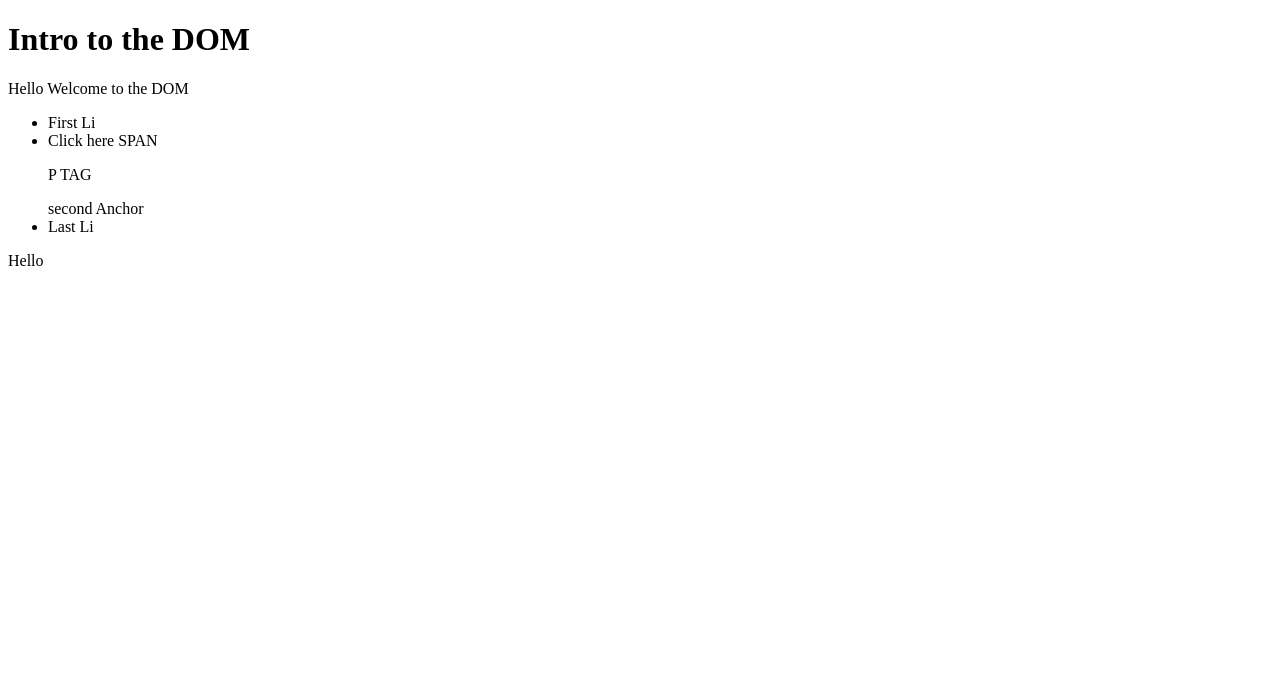
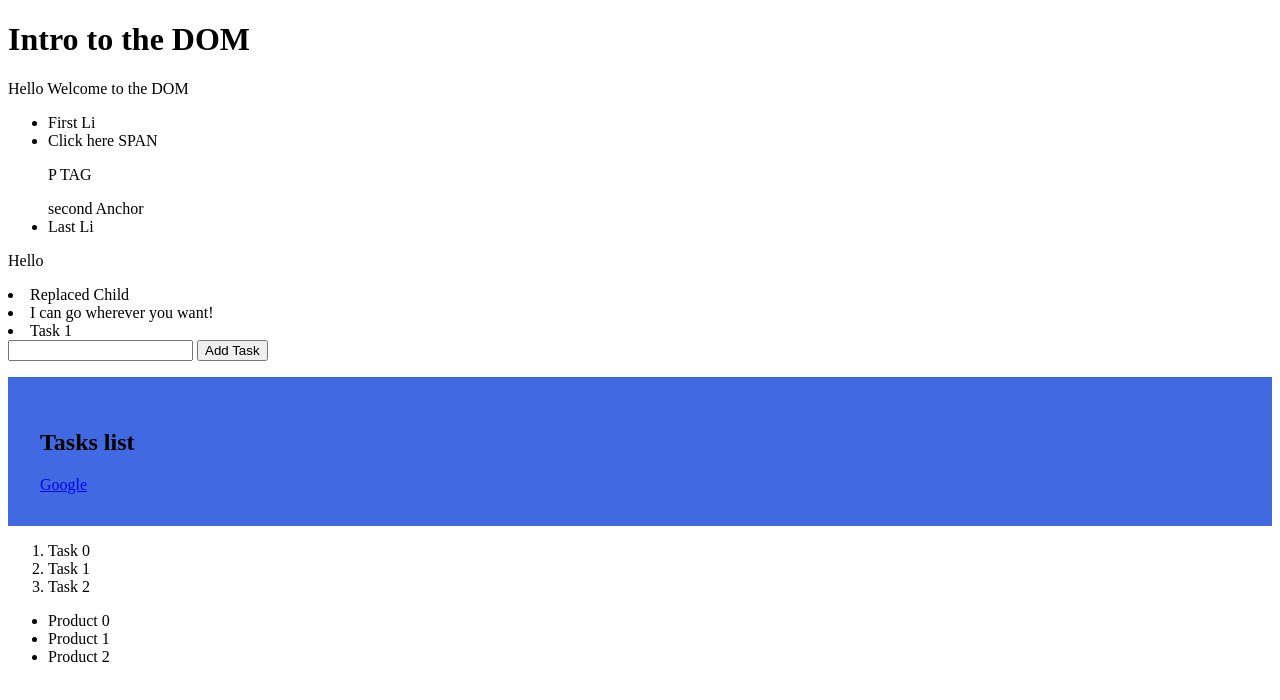
Before and after one commit to midbahou/DOM-Intro, a plain HTML site: page DOM-intro/index.html in a window 1280 px wide. Drawn offline with Linux system fonts and the light colour scheme.

Commit message:
new features added

```diff
--- a/DOM-intro/index.html
+++ b/DOM-intro/index.html
@@ -28,5 +28,12 @@
 
     <div id="app"></div>
 
+    <input type="text" name="task-centent">
+    <button>Add Task</button>
+
+    <ul id="task-list" class="container class2 class3">
+        <h2>Tasks list</h2>
+    </ul>
+
 </body>
 </html>
--- a/DOM-intro/script.js
+++ b/DOM-intro/script.js
@@ -40,7 +40,115 @@ console.log(app);
 // append a new child div
 app.appendChild(document.createElement("div"));
 
-// create a sibling element
+// create a new p element and  set the text content
 const p = document.createElement("p");
 p.textContent = " Hello"
+
+// append the p element to the div with id app
 app.appendChild(p);
+
+
+// Add to the end and beginning of the elements
+const div = document.createElement("div");
+
+const ul2 = document.createElement("ul2");
+
+const li = document.createElement("li");
+const secondLi = document.createElement("li");
+const thirdLi = document.createElement("li");
+const newChild = document.createElement("li")
+
+li.textContent = "Task 1";
+secondLi.textContent = "Task 2";
+thirdLi.textContent = "Im first!";
+newChild.textContent = "I can go wherever you want!"
+
+ul2.appendChild(li);
+ul2.appendChild(secondLi); // adds elemnt to the end
+ul2.prepend(thirdLi); // adds element to the beginning
+ul2.insertBefore(newChild, ul2.firstChild.nextSibling); // add the newChild
+
+div.appendChild(ul2);
+app.appendChild(div);
+
+// removeChild(), using while loop
+// while(ul2.firstChild){
+//     ul2.removeChild(ul2.firstChild)
+// }
+
+// replaceCHild
+const finalli = document.createElement("li");
+finalli.textContent = "Replaced Child";
+
+// replace an element with a new element
+ul2.replaceChild(finalli, ul2.firstChild);
+
+// remove the current element
+ul2.lastElementChild.remove();
+
+
+
+// create lists using loops
+const ol = document.body
+  .appendChild(document.createElement("div"))
+  .appendChild(document.createElement("ol"));
+const ul3 = document.body
+  .appendChild(document.createElement("div"))
+  .appendChild(document.createElement("ul"));
+
+for (let i = 0; i < 3; i++) {
+  ol.appendChild(document.createElement("li")).textContent = `Task ${i}`;
+  ul3.appendChild(document.createElement("li")).textContent = `Product ${i}`;
+}
+
+
+
+const taskList = document.getElementById("task-list");
+taskList.style.backgroundColor = "royalblue"
+taskList.style.padding = "2em";
+
+const input = document.querySelector("input");
+const button = document.querySelector("button");
+
+button.onclick = function () {
+  const li = document.createElement("li");
+  li.textContent = input.value;
+  li.classList.add("container");
+  taskList.appendChild(li);
+};
+
+// set an attribute
+const a = document.createElement("a");
+a.textContent = "Google";
+a.setAttribute("href", "https;//www.google.com");
+a.setAttribute("target", "_blank");
+
+taskList.appendChild(a);
+// check if attribute exist
+console.log("ANCHOR ", a.hasAttribute("href"));
+console.log("INPUT ", input.hasAttribute("name"));
+
+// Read an attribute
+console.log(a.getAttribute("href"));
+
+// classlist
+
+// add a new class
+taskList.classList.add("wrapper");
+console.log(taskList.classList);
+
+// remove
+taskList.classList.remove("class2");
+
+// toggle
+taskList.classList.toggle("class1"); // if that class doesn't exist it's gonna added, and if it's there it's gonna remove it
+taskList.classList.toggle("class1");
+
+// replace
+taskList.classList.replace("class3", "new-class");
+
+// contains
+console.log(taskList.classList.contains("container"));
+console.log(taskList.classList.contains("pop-up"));
+
+console.log(taskList.classList);
```
